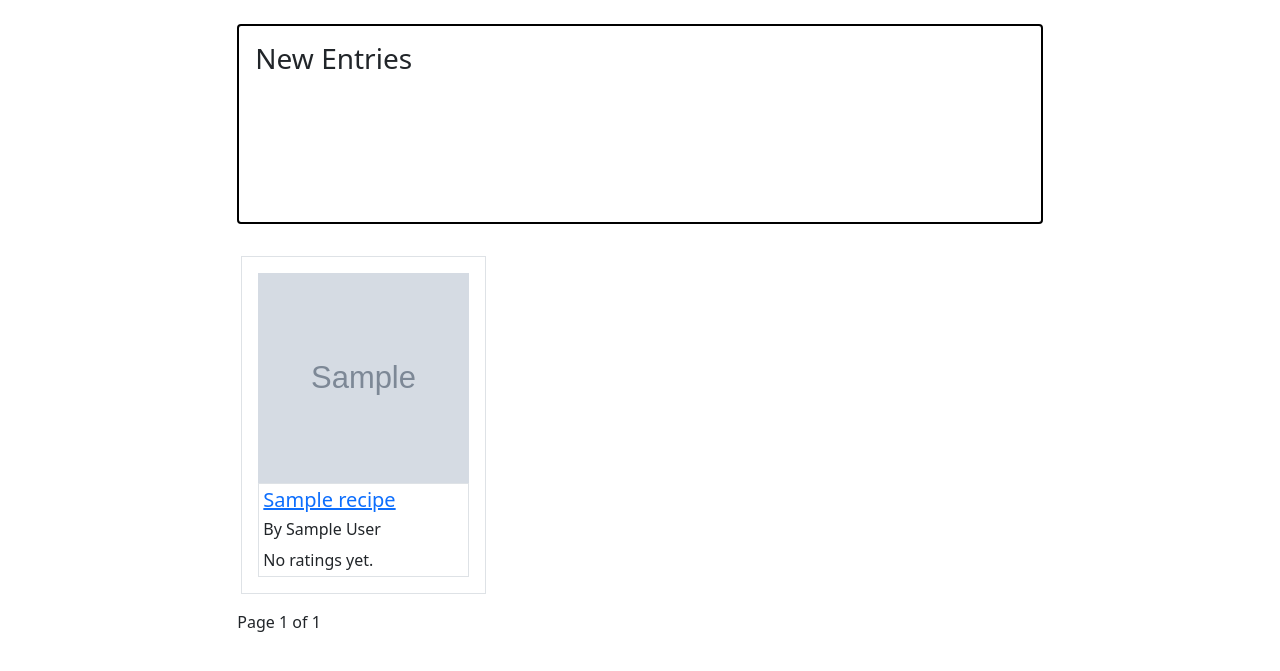
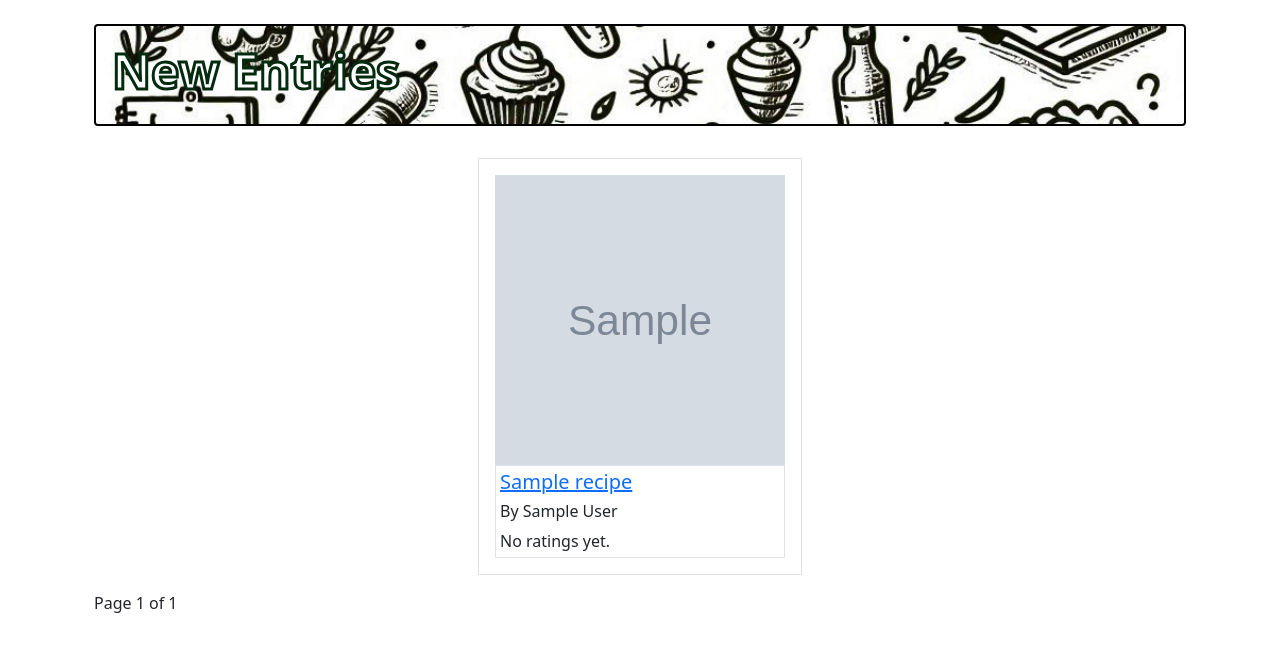
Before and after one commit to Arma-17/PPM-webapp-recipes, a Django app: template recipes/templates/recipes/index.html in a window 1280 px wide. Shown: the part 56-727 px from the top of the page. Run offline with Django 3.2, Linux system fonts and the light colour scheme; the template is opened without the code that fills it: most values are stand-ins (such as "Sample title", 1, 10 or a date in 2020); grey boxes marked "Sample" are stand-in pictures; some libraries are stand-ins or nearby versions.

Commit message:
new entry added

```diff
--- a/recipes/templates/recipes/base.html
+++ b/recipes/templates/recipes/base.html
@@ -51,7 +51,7 @@
       </nav>
 
 
-    <div class="container mt-4 col-8">
+    <div class="container mt-4 col-12">
 
         {% if messages  %}
 
--- a/recipes/templates/recipes/index.html
+++ b/recipes/templates/recipes/index.html
@@ -9,22 +9,24 @@
 {% endblock %}
 
 {% block content %}
+
 <section class="new-entry-recipe-area">
-  <div class="container">
-    <div class="row">
-      <div class="col-12">
+
+  <div class="container col-lg-12">
+    <div class="">
         <div class="p-3 mb-3 rounded" style="
-        background-image: url('/media/images/food.jpg');
-        background-repeat: repeat;
-        background-size: auto;
+        background-image: url('/media/images/Barretta.jpeg');
+        background-repeat: no-repeat;
+        background-position: center;
+        background-size: cover;
         width: 100%;
-        height: 200px;
         display: block;
         border: 2px solid #000;">
-        <h3>New Entries</h3>
-    </div>
+        <h3 style="color: rgb(255, 255, 255); font-size: 3em; -webkit-text-stroke: 3px rgb(4, 43, 16); font-weight:bold;">New Entries</h3>
+        </div>
       </div>
 
+    <div class="row d-flex justify-content-center px-4">
     {% for recipe in page_obj %}
         <div class="col-12 col-sm-6 col-lg-4 d-flex h-100 p-3">
             <div class="single-best-receipe-area p-3 border flex-grow-1">
@@ -48,10 +50,11 @@
                 {% endif %}
                 </div>
             </div>
-            </div>
+
+          </div>
         </div>
+
     {% endfor %}
-
     </div>
 
     <!-- Pagination Controls -->
```
Also changed, not shown: media/images/Barretta.jpeg (added), media/images/food.jpg (deleted).
